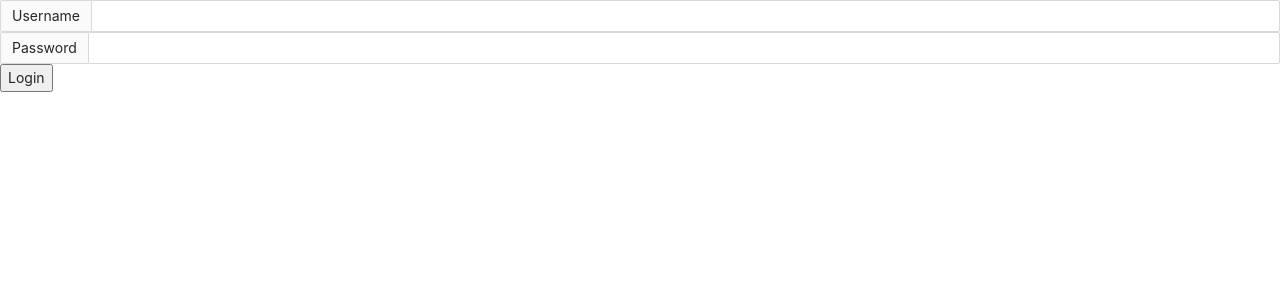
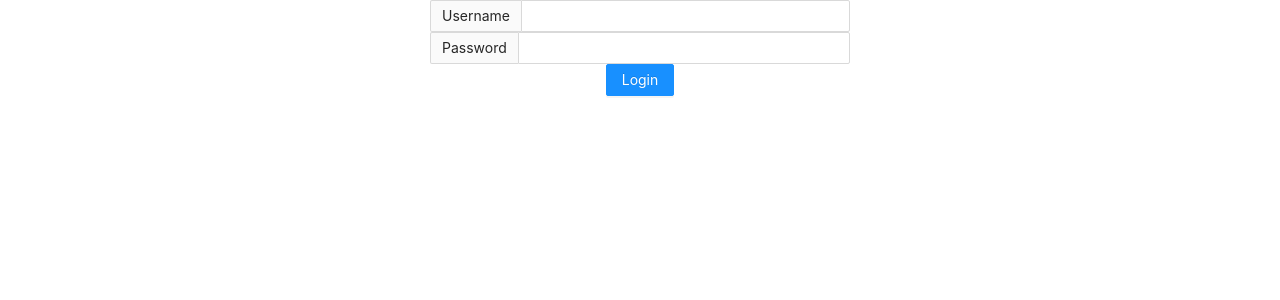
Before and after one commit to Stark-program/myPassw0rd, a React (Create React App) app: page / in a window 1280 px wide. Shown: the top 300 px of the page. Built offline with nearby package versions, Linux system fonts and the light colour scheme.

Commit message:
cleaned up app folder and added columns and state to login

```diff
--- a/src/App.css
+++ b/src/App.css
@@ -1,4 +1,9 @@
 .App {
+  display: grid;
+  grid-template-columns: repeat(auto-fit, minmax(250px, 1fr));
+  gap: 10px;
+}
+.grid-style {
   display: grid;
   grid-template-columns: repeat(auto-fit, minmax(250px, 1fr));
   gap: 10px;
--- a/src/App.js
+++ b/src/App.js
@@ -1,10 +1,7 @@
 import "./App.css";
-import { Modal, Input } from "antd";
 import "antd/dist/antd.css";
-import { useState, useEffect } from "react";
-import axios from "axios";
+import { useState } from "react";
 import RenderWebsiteInfo from "./Components/websiteInfo";
-import RenderLogIn from "./Components/login";
 import RenderLogin from "./Components/login";
 
 function App() {
--- a/src/Components/login.js
+++ b/src/Components/login.js
@@ -1,11 +1,32 @@
-import { Input } from "antd";
+import { Input, Button } from "antd";
+import { useState } from "react";
 
 const RenderLogin = (props) => {
+  const [username, setUSername] = useState("");
+  const [password, setPassword] = useState("");
   return (
-    <div className="loginWrapper">
-      <Input addonBefore="Username"></Input>
-      <Input addonBefore="Password"></Input>
-      <button onClick={props.updateLogin}>Login</button>
+    <div className="loginWrapper grid-style">
+      <div className="column-1 "></div>
+      <div className="column-2 every-column">
+        <Input
+          addonBefore="Username"
+          value={username}
+          onChange={(e) => {
+            setUSername(e.target.value);
+          }}
+        ></Input>
+        <Input
+          addonBefore="Password"
+          value={password}
+          onChange={(e) => {
+            setPassword(e.target.value);
+          }}
+        ></Input>
+        <Button type="primary" onClick={props.updateLogin}>
+          Login
+        </Button>
+      </div>
+      <div className="column-3"></div>
     </div>
   );
 };
```
